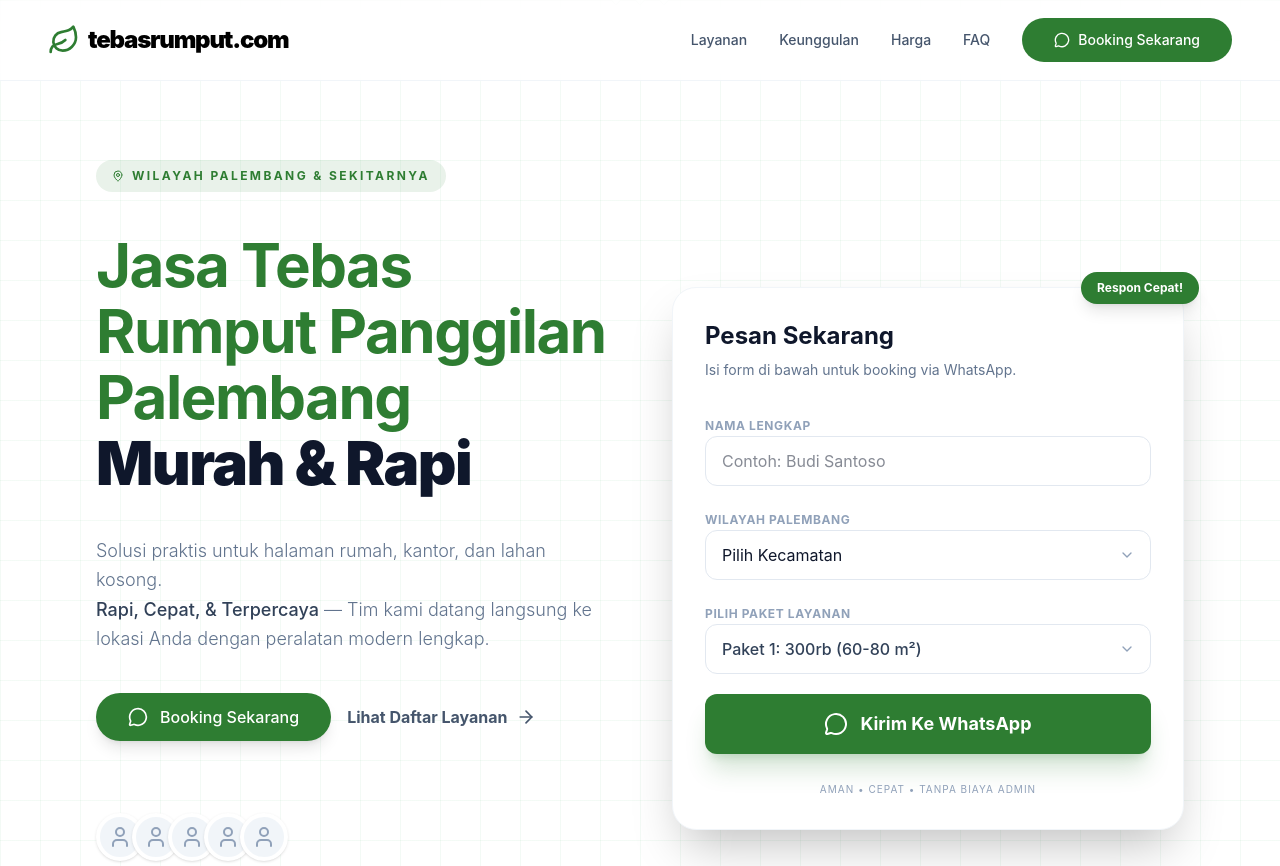
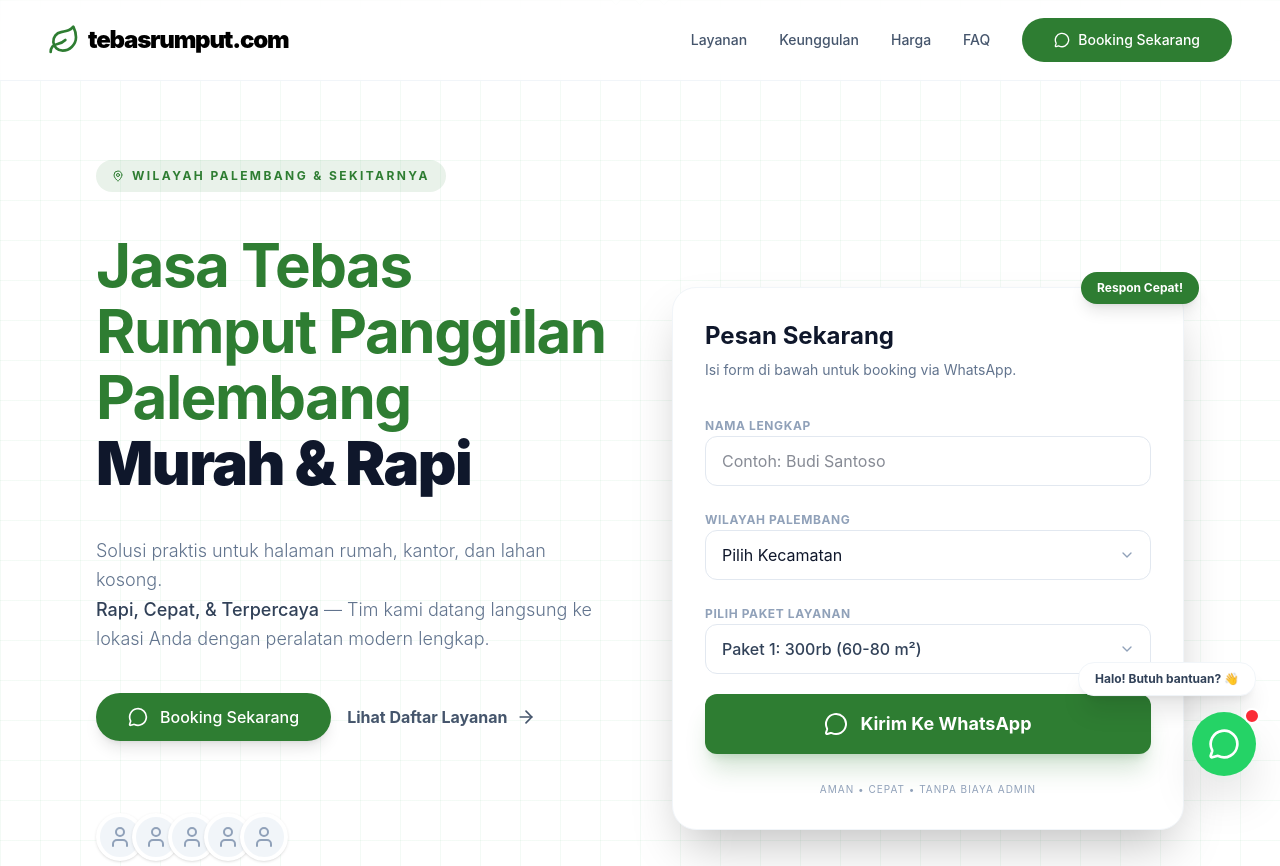
Before and after one commit to abaybeyyy-pixel/tebasrumput, a React (Vite) app: page / in a window 1280 px wide. Shown: the top 866 px of the page. Built offline with nearby package versions, Linux system fonts and the light colour scheme.

Commit message:
Add floating WhatsApp contact widget for higher conversion

```diff
--- a/src/App.tsx
+++ b/src/App.tsx
@@ -1372,6 +1372,49 @@ export default function App() {
           </div>
         )
       }
+      {/* Floating WhatsApp Widget */}
+      <motion.div
+        initial={{ opacity: 0, scale: 0.5, y: 20 }}
+        animate={{ opacity: 1, scale: 1, y: 0 }}
+        transition={{ delay: 1, duration: 0.5 }}
+        className="fixed bottom-6 right-6 z-[90] flex flex-col items-end gap-3"
+      >
+        <motion.div
+          animate={{
+            y: [0, -4, 0],
+          }}
+          transition={{
+            duration: 2,
+            repeat: Infinity,
+            ease: "easeInOut"
+          }}
+          className="bg-white px-4 py-2 rounded-2xl shadow-xl border border-slate-100 text-slate-700 text-xs font-bold whitespace-nowrap hidden md:block"
+        >
+          Halo! Butuh bantuan? 👋
+        </motion.div>
+        <motion.button
+          whileHover={{ scale: 1.1 }}
+          whileTap={{ scale: 0.9 }}
+          onClick={handleBooking}
+          className="w-16 h-16 bg-[#25D366] text-white rounded-full shadow-2xl flex items-center justify-center relative group"
+          aria-label="Chat WhatsApp"
+        >
+          <motion.div
+            animate={{
+              scale: [1, 1.2, 1],
+              opacity: [0.5, 0, 0.5]
+            }}
+            transition={{
+              duration: 2,
+              repeat: Infinity,
+              ease: "easeInOut"
+            }}
+            className="absolute inset-0 bg-[#25D366] rounded-full"
+          />
+          <MessageCircle className="w-8 h-8 relative z-10" />
+          <div className="absolute -top-1 -right-1 w-4 h-4 bg-red-500 border-2 border-white rounded-full"></div>
+        </motion.button>
+      </motion.div>
     </div >
   );
 }
```
